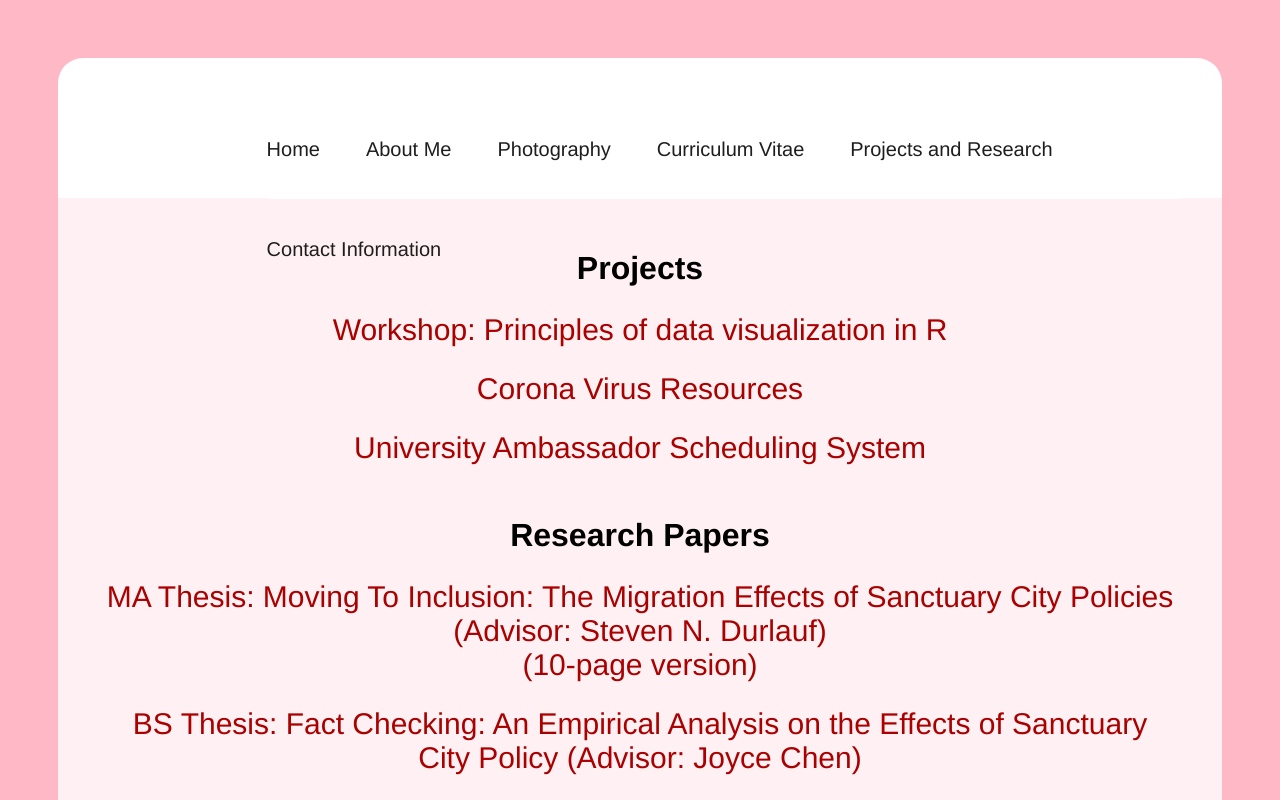
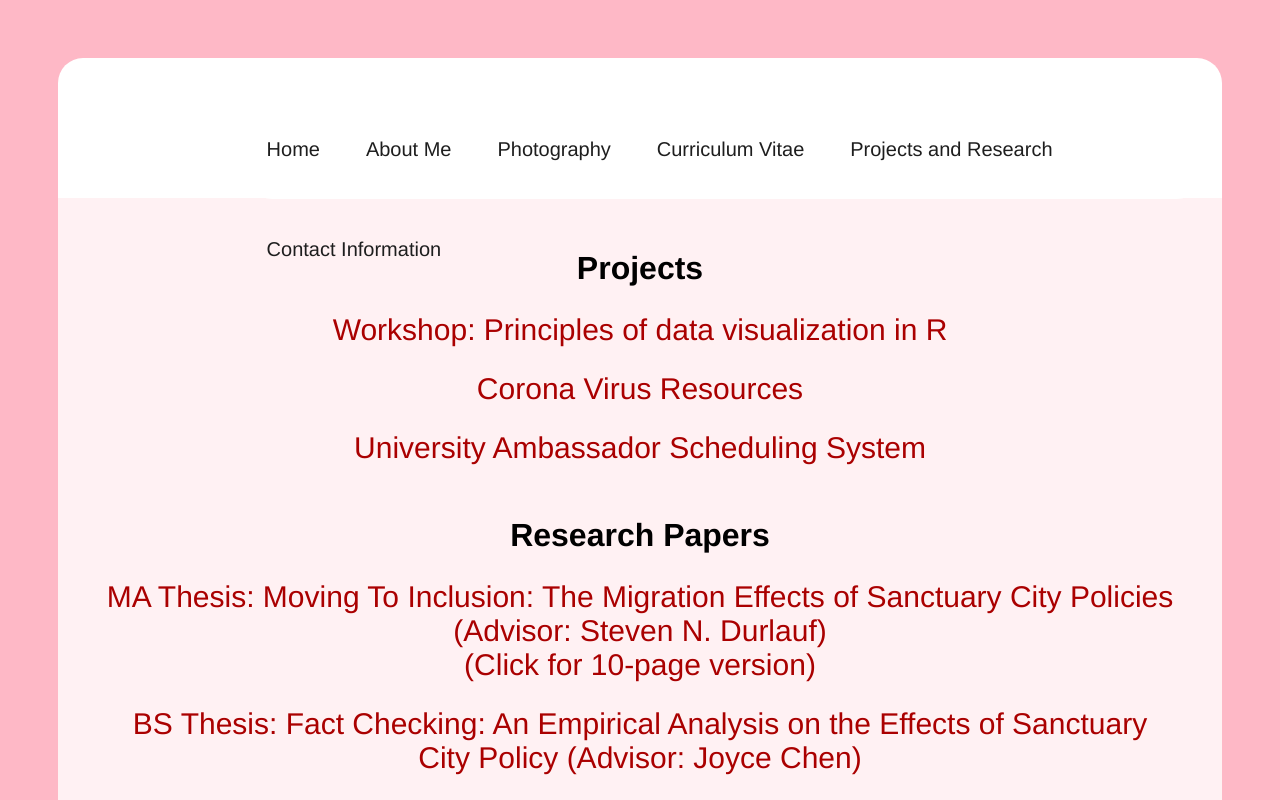
Before and after one commit to WillyTheWoo/netlify, a plain HTML site: page projects.html in a window 1280 px wide. Shown: the top 800 px of the page. Drawn offline with Linux system fonts and the light colour scheme.

Commit message:
Update projects.html

```diff
--- a/projects.html
+++ b/projects.html
@@ -37,7 +37,7 @@
 
         <h2>Research Papers</h2>
         <a href="https://willythewoo.github.io/WillyTheWoo/MA.pdf">MA Thesis: Moving To Inclusion: The Migration Effects of Sanctuary City Policies (Advisor: Steven N. Durlauf)</a>
-        <a href="https://willythewoo.github.io/Writing_Sample_10page.pdf">(10-page version)</a><br>
+        <a href="https://willythewoo.github.io/WillyTheWoo/Writing_Sample_10page.pdf">(Click for 10-page version)</a><br>
 
 
         <a href="https://willythewoo.github.io/WillyTheWoo/BS.pdf">BS Thesis: Fact Checking: An Empirical Analysis on the Effects of Sanctuary City Policy (Advisor: Joyce Chen) </a>
```
